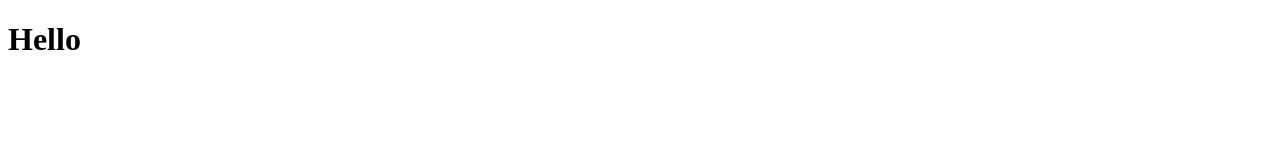
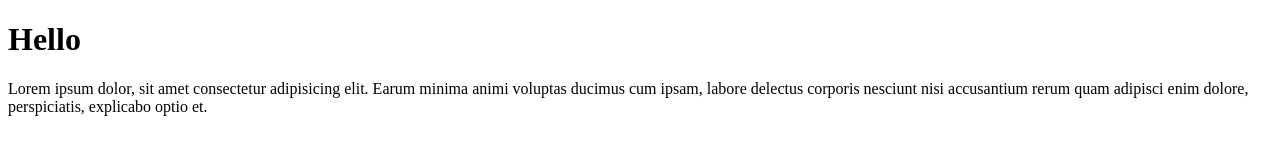
Before and after one commit to Taha5687/Ask-Me-Mobile, a plain HTML site: page taha.html in a window 1280 px wide. Drawn offline with Linux system fonts and the light colour scheme.

Commit message:
second commit

```diff
--- a/taha.html
+++ b/taha.html
@@ -7,5 +7,6 @@
 </head>
 <body>
     <h1>Hello</h1>
+    <p>Lorem ipsum dolor, sit amet consectetur adipisicing elit. Earum minima animi voluptas ducimus cum ipsam, labore delectus corporis nesciunt nisi accusantium rerum quam adipisci enim dolore, perspiciatis, explicabo optio et.</p>
 </body>
 </html>
```
